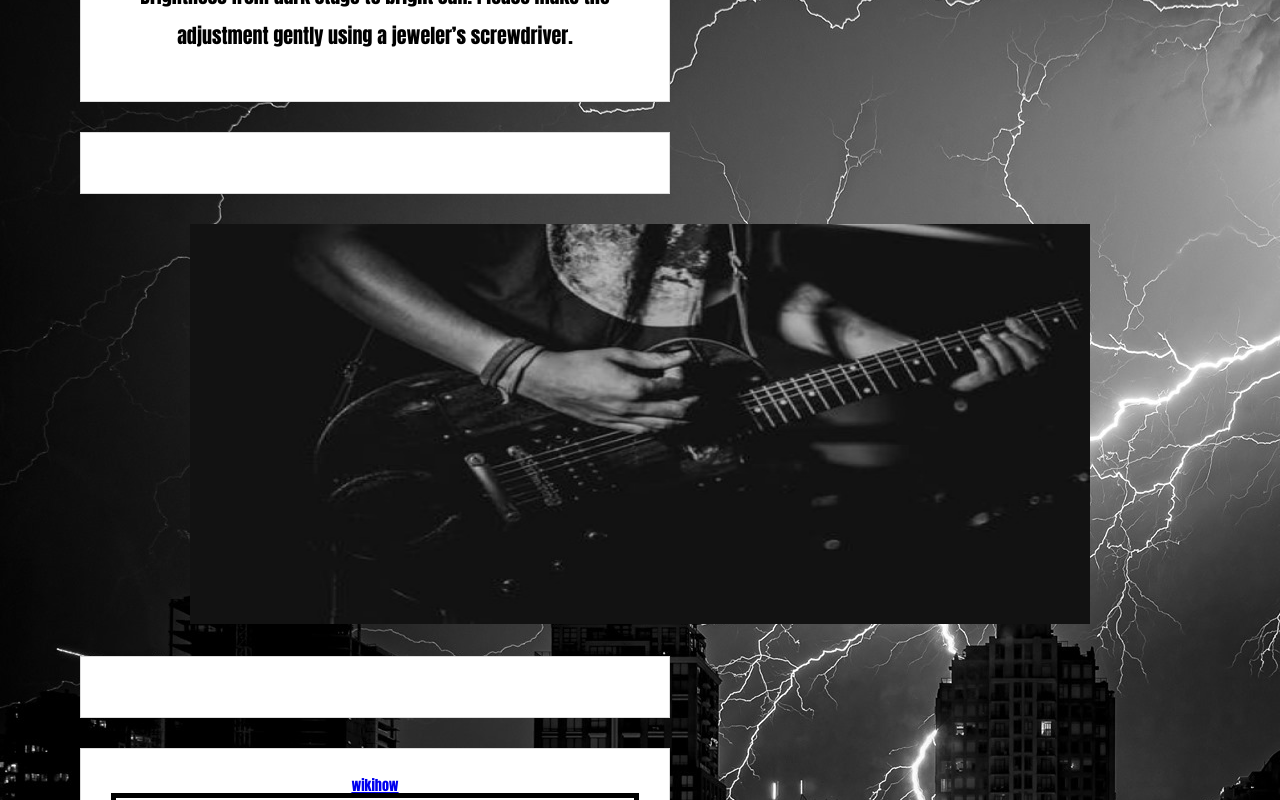
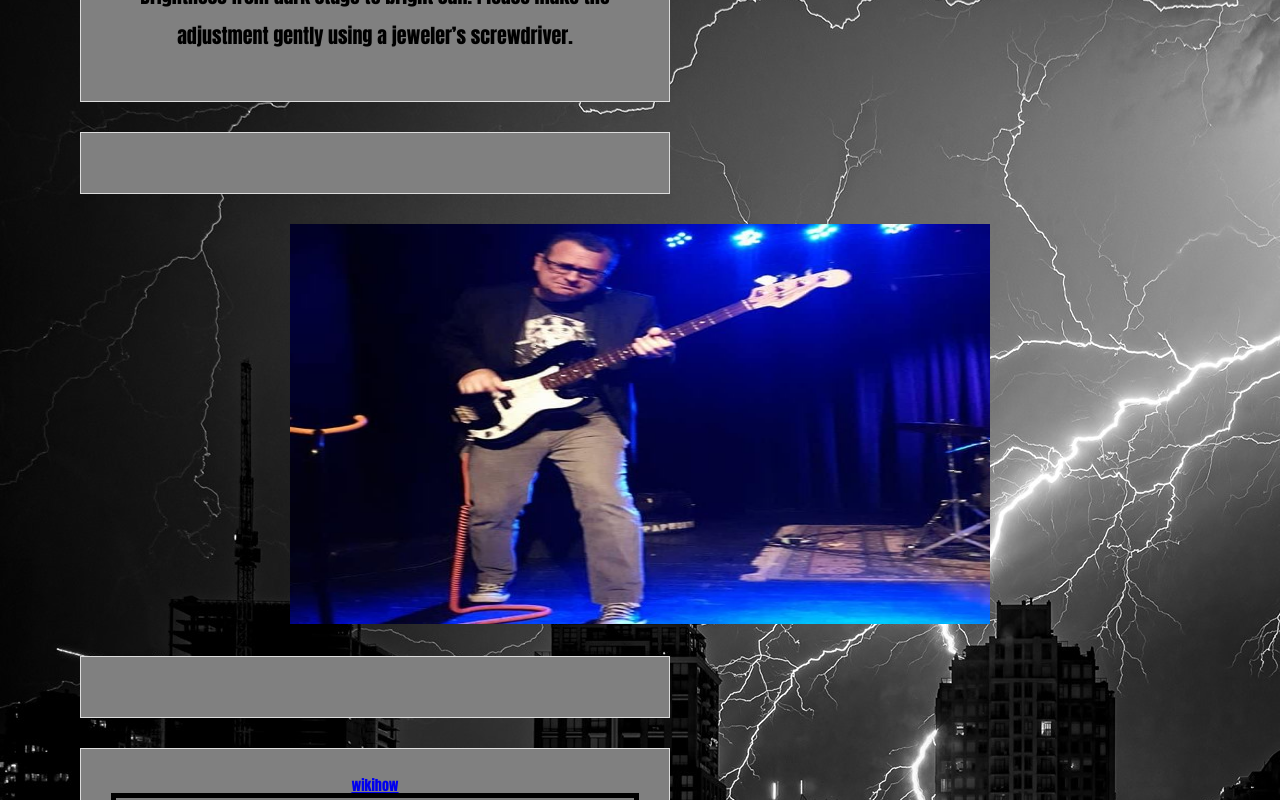
Before and after one commit to JakeHamilton5323/Website1, a plain HTML site: page index.html in a window 1280 px wide. Shown: the part 1460-2260 px from the top of the page. Drawn offline with Linux system fonts and the light colour scheme; a web font is replaced by a local one.

Commit message:
new pic changes

```diff
--- a/index.html
+++ b/index.html
@@ -59,8 +59,8 @@ jeweler’s screwdriver.</p>
 <body><!-- This is a practice website about distortion pedals for guitars-->
 
     </section>
-<img src="images/B&W Guitar Player (small).jpeg"
-  alt="B&W Guitar Player" width="600"height="400" />
+<img src="images/PlayGuitar.jpg"
+  alt="Guitar Player" width="600"height="400" />
 
 
   <div class="container">
--- a/style.css
+++ b/style.css
@@ -36,6 +36,7 @@ h1 {
   font-size: 76px;
   font-weight: bold;
   border-bottom: 1px solid black;
+  background-image: url(images/repeated-square-dark.png);
 }
 h2 {
   font-size: 32px;
@@ -83,7 +84,7 @@ ul, ol {
 }
 section {
   border: 1px solid gainsboro;
-  background-color: white;
+  background-color: grey;
   margin: 30px;
   padding: 30px;
   width: 50%;
@@ -93,7 +94,7 @@ section {
 
 }
 img {
-  width: 900px;
+  width: 700px;
   height: 400px;
 }
 .title {
```
Also changed, not shown: images/PlayGuitar.jpg (added).
